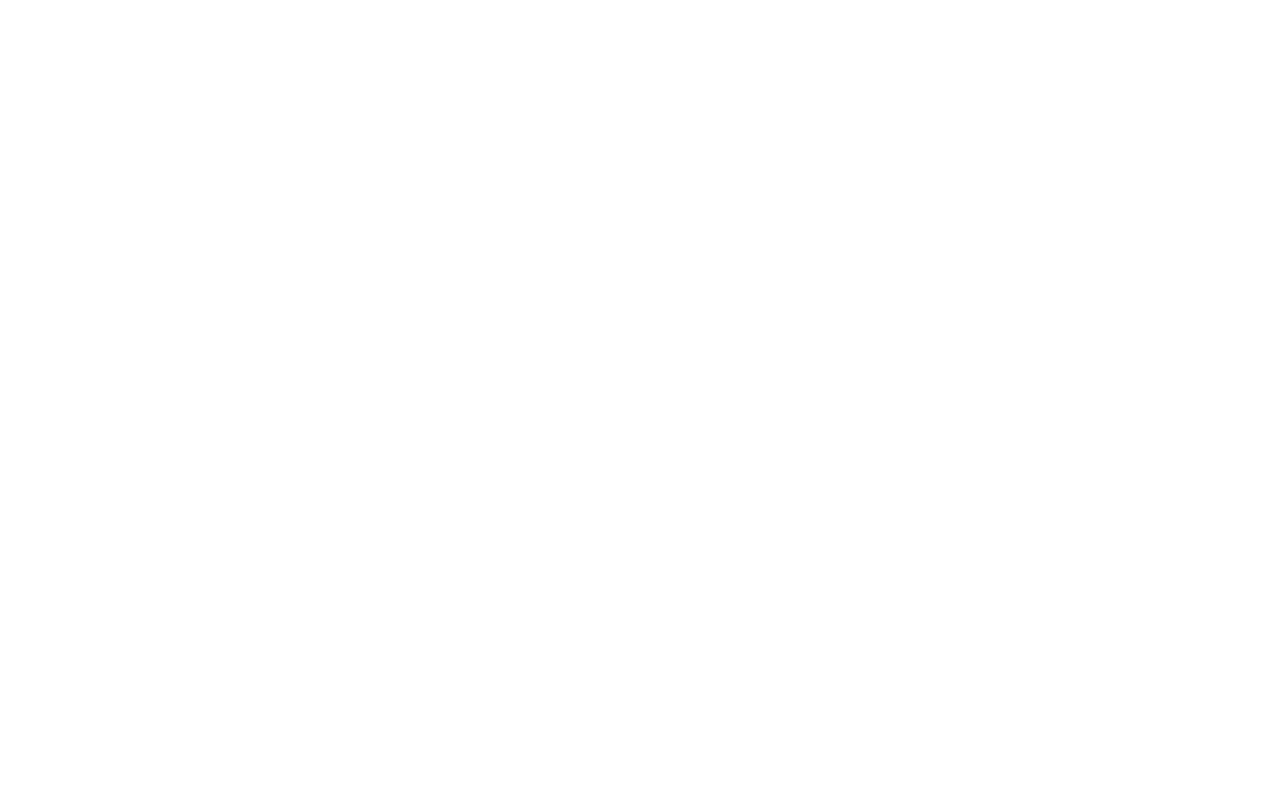
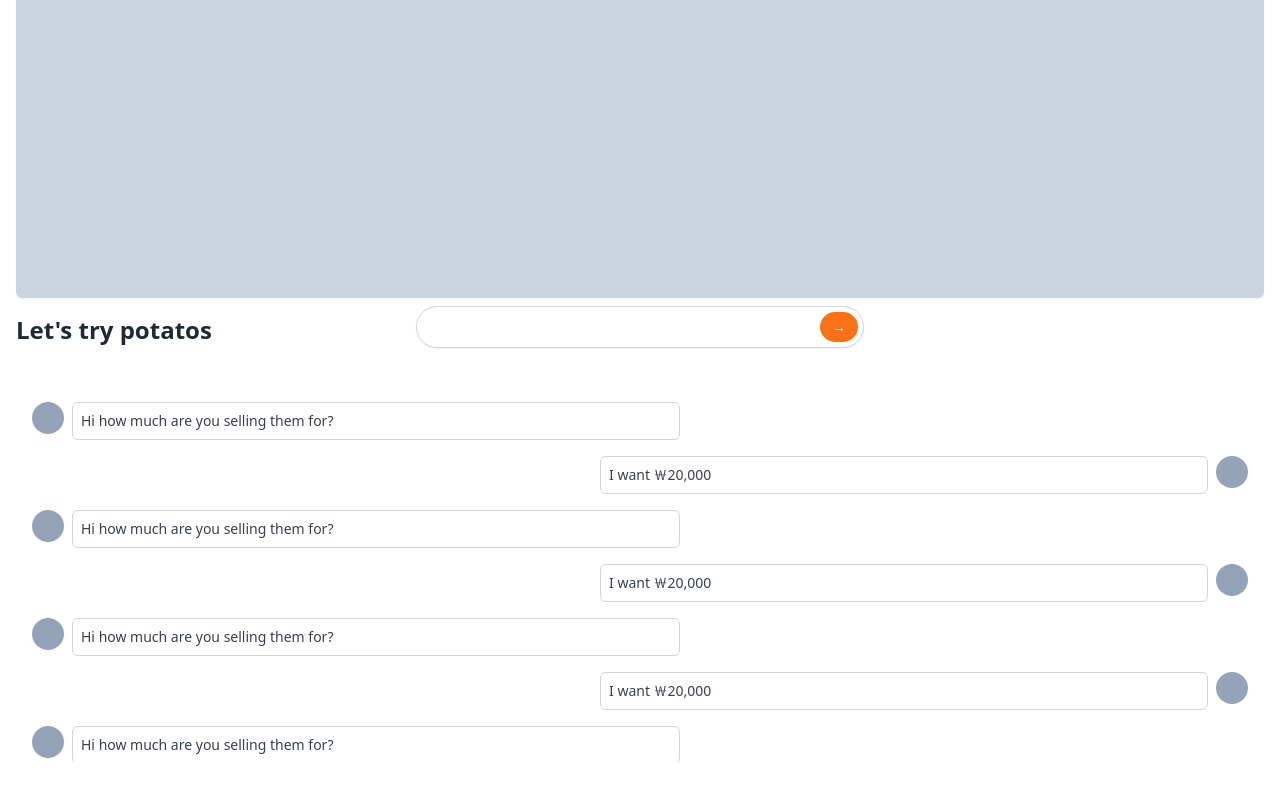
Before and after one commit to userJu/carrot-market, a Next.js app: page /streams/1 in a window 1280 px wide. Before the commit this address had no page. Shown: the part 444-1244 px from the top of the page. Before the commit the page ends 800 px from the top, so only its background shows below. Built offline with nearby package versions, Linux system fonts and the light colour scheme.

Commit message:
stream page css

```diff
--- a/pages/chats/[id].tsx
+++ b/pages/chats/[id].tsx
@@ -9,17 +9,13 @@
           <p>Hi how much are you selling them for?</p>
         </div>
       </div>
-      <div>
-        <div />
-        <div className="flex flex-row-reverse items-start space-x-2 space-x-reverse">
-          <div className="w-8 h-8 rounded-full bg-slate-400" />
-          <div className="w-1/2 text-sm text-gray-700 p-2 border border-gray-300 rounded-md">
-            <p>I want ￦20,000</p>
-          </div>
+      <div className="flex flex-row-reverse items-start space-x-2 space-x-reverse">
+        <div className="w-8 h-8 rounded-full bg-slate-400" />
+        <div className="w-1/2 text-sm text-gray-700 p-2 border border-gray-300 rounded-md">
+          <p>I want ￦20,000</p>
         </div>
       </div>
       <div>
-        <div />
         <div className="flex items-start space-x-2">
           <div className="w-8 h-8 rounded-full bg-slate-400" />
           <div className="w-1/2 text-sm text-gray-700 p-2 border border-gray-300 rounded-md">
--- a/pages/items/upload.tsx
+++ b/pages/items/upload.tsx
@@ -2,7 +2,7 @@
 
 const Upload: NextPage = () => {
   return (
-    <div className="px-4 py-16">
+    <div className="px-4 space-y-5 py-16">
       <div>
         <div>
           <label className="w-full cursor-pointer text-gray-600 hover:border-orange-500 hover:text-orange-500 flex items-center justify-center border-2 border-dashed border-gray-300 h-48 rounded-md">
@@ -25,7 +25,7 @@
           </label>
         </div>
       </div>
-      <div className="my-5">
+      <div>
         <label
           htmlFor="price"
           className="mb-1 block text-sm font-medium text-gray-700"
--- /dev/null
+++ b/pages/streams/[id].tsx
@@ -0,0 +1,89 @@
+import type { NextPage } from "next";
+
+const Live: NextPage = () => {
+  return (
+    <div className="py-10 px-4 space-y-4">
+      <div className="w-full rounded-md shadow-sm bg-slate-300 aspect-video" />
+      <h3 className="text-gray-800 font-semibold text-2xl mt-2">
+        Let's try potatos
+      </h3>
+      <div className="py-10 pb-16 h-[50vh] overflow-y-scroll px-4 space-y-4">
+        <div className="flex items-start space-x-2">
+          <div className="w-8 h-8 rounded-full bg-slate-400" />
+          <div className="w-1/2 text-sm text-gray-700 p-2 border border-gray-300 rounded-md">
+            <p>Hi how much are you selling them for?</p>
+          </div>
+        </div>
+        <div className="flex flex-row-reverse items-start space-x-2 space-x-reverse">
+          <div className="w-8 h-8 rounded-full bg-slate-400" />
+          <div className="w-1/2 text-sm text-gray-700 p-2 border border-gray-300 rounded-md">
+            <p>I want ￦20,000</p>
+          </div>
+        </div>
+        <div className="flex items-start space-x-2">
+          <div className="w-8 h-8 rounded-full bg-slate-400" />
+          <div className="w-1/2 text-sm text-gray-700 p-2 border border-gray-300 rounded-md">
+            <p>Hi how much are you selling them for?</p>
+          </div>
+        </div>
+        <div className="flex flex-row-reverse items-start space-x-2 space-x-reverse">
+          <div className="w-8 h-8 rounded-full bg-slate-400" />
+          <div className="w-1/2 text-sm text-gray-700 p-2 border border-gray-300 rounded-md">
+            <p>I want ￦20,000</p>
+          </div>
+        </div>
+        <div className="flex items-start space-x-2">
+          <div className="w-8 h-8 rounded-full bg-slate-400" />
+          <div className="w-1/2 text-sm text-gray-700 p-2 border border-gray-300 rounded-md">
+            <p>Hi how much are you selling them for?</p>
+          </div>
+        </div>
+        <div className="flex flex-row-reverse items-start space-x-2 space-x-reverse">
+          <div className="w-8 h-8 rounded-full bg-slate-400" />
+          <div className="w-1/2 text-sm text-gray-700 p-2 border border-gray-300 rounded-md">
+            <p>I want ￦20,000</p>
+          </div>
+        </div>
+        <div className="flex items-start space-x-2">
+          <div className="w-8 h-8 rounded-full bg-slate-400" />
+          <div className="w-1/2 text-sm text-gray-700 p-2 border border-gray-300 rounded-md">
+            <p>Hi how much are you selling them for?</p>
+          </div>
+        </div>
+        <div className="flex flex-row-reverse items-start space-x-2 space-x-reverse">
+          <div className="w-8 h-8 rounded-full bg-slate-400" />
+          <div className="w-1/2 text-sm text-gray-700 p-2 border border-gray-300 rounded-md">
+            <p>I want ￦20,000</p>
+          </div>
+        </div>
+        <div className="flex items-start space-x-2">
+          <div className="w-8 h-8 rounded-full bg-slate-400" />
+          <div className="w-1/2 text-sm text-gray-700 p-2 border border-gray-300 rounded-md">
+            <p>Hi how much are you selling them for?</p>
+          </div>
+        </div>
+        <div className="flex flex-row-reverse items-start space-x-2 space-x-reverse">
+          <div className="w-8 h-8 rounded-full bg-slate-400" />
+          <div className="w-1/2 text-sm text-gray-700 p-2 border border-gray-300 rounded-md">
+            <p>I want ￦20,000</p>
+          </div>
+        </div>
+      </div>
+      <div className="fixed w-full mx-auto max-w-md bottom-2 inset-x-0">
+        <div className="flex relative items-center">
+          <input
+            type="text"
+            className="shadow-sm rounded-full w-full border-gray-300 focus:ring-orange-500 focus:outline-none focus:border-orange-500"
+          />
+          <div className="absolute inset-y-0 flex py-1.5 pr-1.5 right-0">
+            <button className="flex focus:ring-2 focus:ring-offset-2 focus:ring-orange-500 items-center bg-orange-500 rounded-full hover:bg-orange-600 px-3 text-sm text-white">
+              &rarr;
+            </button>
+          </div>
+        </div>
+      </div>
+    </div>
+  );
+};
+
+export default Live;
--- /dev/null
+++ b/pages/streams/create.tsx
@@ -0,0 +1,64 @@
+import type { NextPage } from "next";
+
+const Create: NextPage = () => {
+  return (
+    <div className=" space-y-5 py-10 px-4">
+      <div>
+        <label
+          className="mb-1 block text-sm font-medium text-gray-700"
+          htmlFor="name"
+        >
+          Name
+        </label>
+        <div className="rounded-md relative flex  items-center shadow-sm">
+          <input
+            id="name"
+            type="email"
+            className="appearance-none w-full px-3 py-2 border border-gray-300 rounded-md shadow-sm placeholder-gray-400 focus:outline-none focus:ring-orange-500 focus:border-orange-500"
+            required
+          />
+        </div>
+      </div>
+      <div>
+        <label
+          className="mb-1 block text-sm font-medium text-gray-700"
+          htmlFor="price"
+        >
+          Price
+        </label>
+        <div className="rounded-md relative flex  items-center shadow-sm">
+          <div className="absolute left-0 pointer-events-none pl-3 flex items-center justify-center">
+            <span className="text-gray-500 text-sm">$</span>
+          </div>
+          <input
+            id="price"
+            className="appearance-none pl-7 w-full px-3 py-2 border border-gray-300 rounded-md shadow-sm placeholder-gray-400 focus:outline-none focus:ring-orange-500 focus:border-orange-500"
+            type="text"
+            placeholder="0.00"
+          />
+          <div className="absolute right-0 pointer-events-none pr-3 flex items-center">
+            <span className="text-gray-500">USD</span>
+          </div>
+        </div>
+      </div>
+      <div>
+        <label
+          htmlFor="description"
+          className="mb-1 block text-sm font-medium text-gray-700"
+        >
+          Description
+        </label>
+        <textarea
+          id="description"
+          className="mt-1 shadow-sm w-full focus:ring-orange-500 rounded-md border-gray-300 focus:border-orange-500 "
+          rows={4}
+        />
+      </div>
+      <button className="w-full bg-orange-500 hover:bg-orange-600 text-white py-2 px-4 border border-transparent rounded-md shadow-sm text-sm font-medium focus:ring-2 focus:ring-offset-2 focus:ring-orange-500 focus:outline-none ">
+        Go live
+      </button>
+    </div>
+  );
+};
+
+export default Create;
--- /dev/null
+++ b/pages/streams/index.tsx
@@ -0,0 +1,32 @@
+import type { NextPage } from "next";
+
+const Live: NextPage = () => {
+  return (
+    <div className="py-10 px-4 divide-y-2 space-y-4">
+      {[1, 2, 3, 4, 5].map((_, i) => (
+        <div className="pt-4 px-4">
+          <div className="w-full rounded-md shadow-sm bg-slate-300 aspect-video" />
+          <h3 className="text-gray-700 text-lg mt-2">Let's try potatos</h3>
+        </div>
+      ))}
+      <button className="fixed hover:bg-orange-500 cursor-pointer transition-colors bottom-24 right-5 shadow-xl bg-orange-400 rounded-full p-4 border-transparent text-white">
+        <svg
+          className="w-6 h-6"
+          fill="none"
+          stroke="currentColor"
+          viewBox="0 0 24 24"
+          xmlns="http://www.w3.org/2000/svg"
+        >
+          <path
+            strokeLinecap="round"
+            strokeLinejoin="round"
+            strokeWidth="2"
+            d="M15 10l4.553-2.276A1 1 0 0121 8.618v6.764a1 1 0 01-1.447.894L15 14M5 18h8a2 2 0 002-2V8a2 2 0 00-2-2H5a2 2 0 00-2 2v8a2 2 0 002 2z"
+          ></path>
+        </svg>
+      </button>
+    </div>
+  );
+};
+
+export default Live;
```
